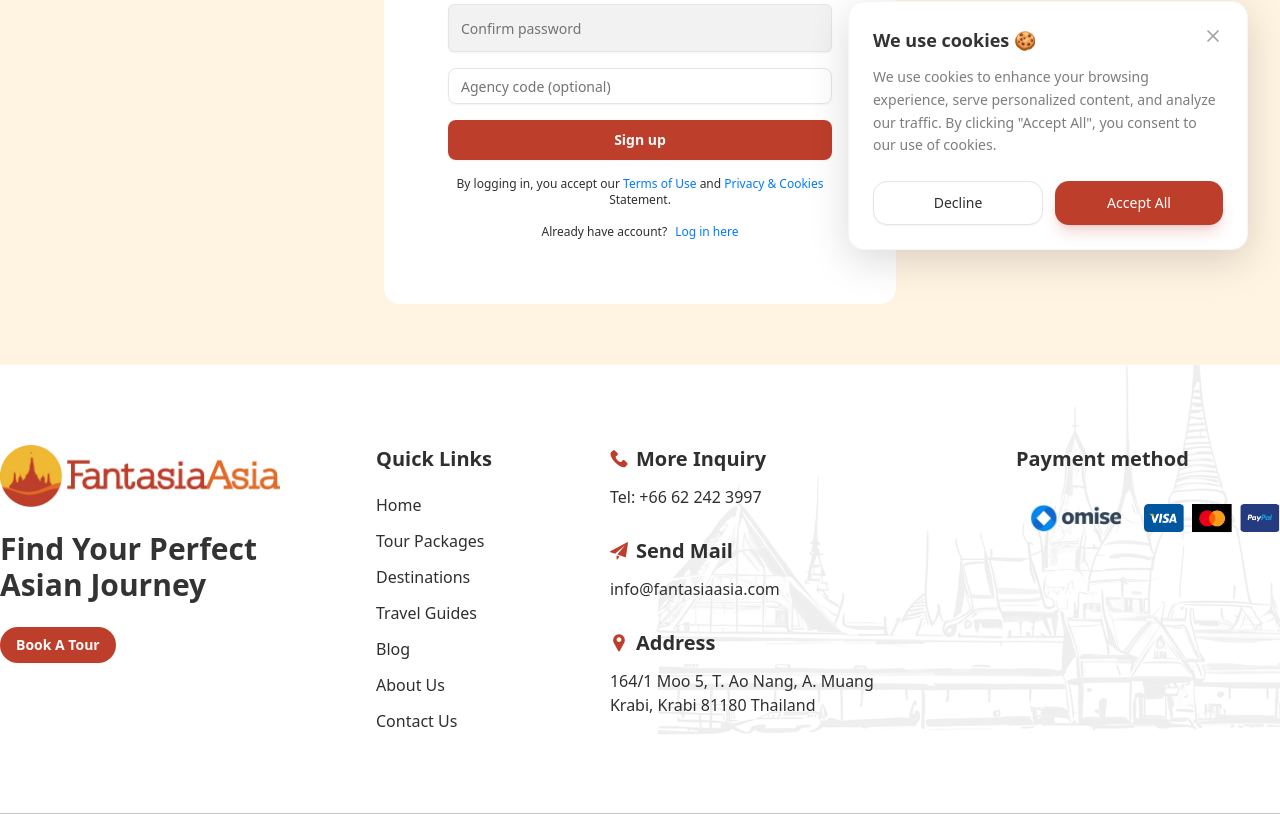
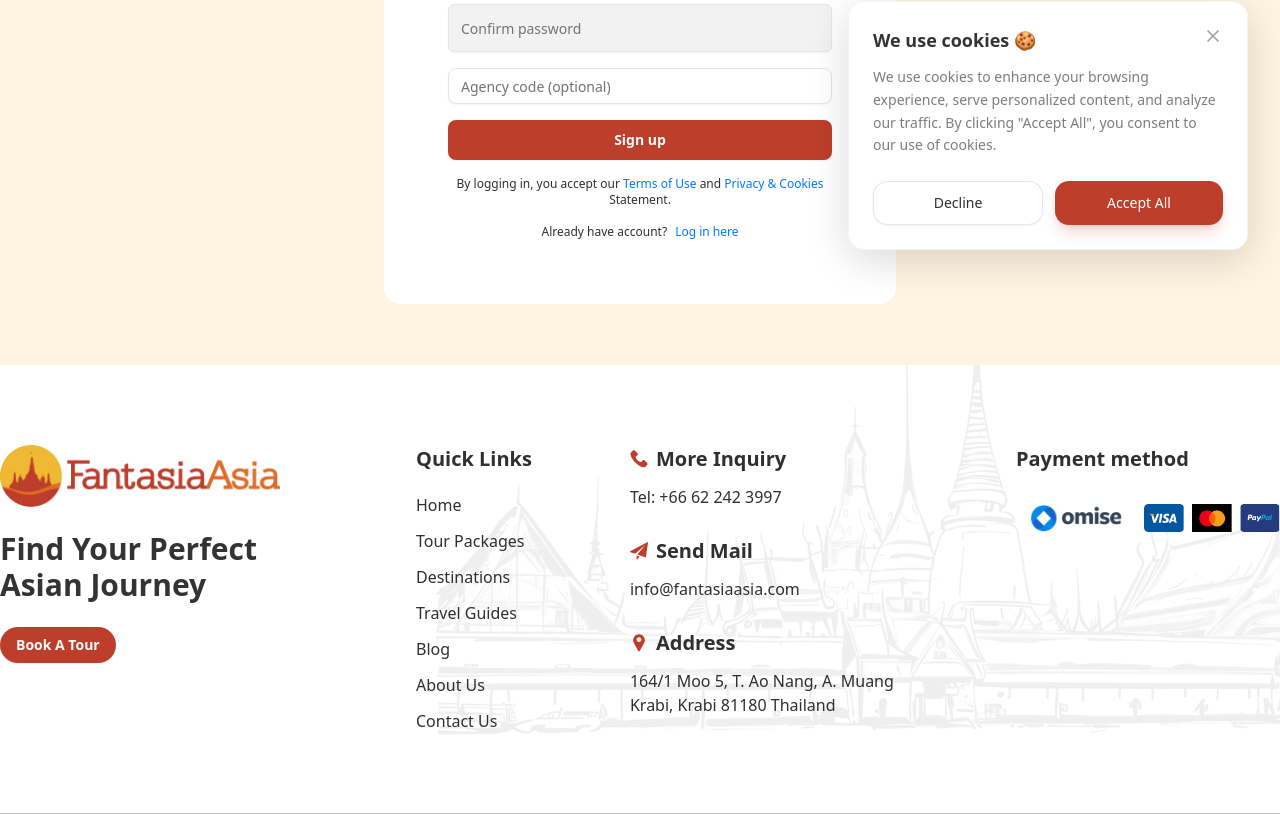
Before and after one commit to RachaponKjr/fatasiaasia, a Next.js app: page /signup in a window 1280 px wide. Shown: the part 534-1348 px from the top of the page. Built offline with nearby package versions, Linux system fonts and the light colour scheme; no server answers.

Commit message:
Fix mobile auth and footer overflow

```diff
--- a/app/(auth)/forgotpassword/page.tsx
+++ b/app/(auth)/forgotpassword/page.tsx
@@ -8,11 +8,11 @@ import Link from "next/link";
 
 const page = () => {
   return (
-    <div className="w-full h-screen bg-[#FFF3E1] flex items-center  relative">
-      <div className="max-w-lg bg-white h-max w-full z-20 mx-auto p-16 rounded-2xl flex flex-col items-center gap-12">
-        <Image src={keyforgot} alt="" width={170} height={170} />
+    <div className="w-full min-h-screen bg-[#FFF3E1] flex items-center relative px-4 py-8">
+      <div className="max-w-lg bg-white h-max w-full z-20 mx-auto p-5 sm:p-10 lg:p-16 rounded-2xl flex flex-col items-center gap-8 lg:gap-12">
+        <Image src={keyforgot} alt="" width={170} height={170} className="w-32 sm:w-[170px] h-auto" />
         <div className="text-center flex flex-col gap-4 leading-none">
-          <h5 className="font-bold text-[40px]">Forgot Password</h5>
+          <h5 className="font-bold text-3xl sm:text-[40px]">Forgot Password</h5>
           <span className="text-xs">
             No worries, we'll send you reset instructions.
           </span>
--- a/app/(auth)/login/page.tsx
+++ b/app/(auth)/login/page.tsx
@@ -4,8 +4,8 @@ import FormLogin from "./_components/form-login";
 const page = () => {
   return (
     <>
-      <div className="w-full h-[800px] lg:h-screen bg-[#FFF3E1] flex items-center relative p-4">
-        <div className="max-w-lg bg-white h-max w-full z-20 mx-auto p-16 rounded-2xl flex flex-col gap-12">
+      <div className="w-full min-h-screen bg-[#FFF3E1] flex items-center relative px-4 py-8">
+        <div className="max-w-lg bg-white h-max w-full z-20 mx-auto p-5 sm:p-10 lg:p-16 rounded-2xl flex flex-col gap-8 lg:gap-12">
           <span className="font-semibold text-[28px] text-center">Login</span>
           <FormLogin />
         </div>
--- a/app/(auth)/signup/page.tsx
+++ b/app/(auth)/signup/page.tsx
@@ -7,8 +7,8 @@ import FormSignUp from "./_components/form-signup";
 const page = () => {
   return (
     <>
-      <div className="w-full h-[800px] lg:h-screen bg-[#FFF3E1] flex items-center relative p-4">
-        <div className="max-w-lg bg-white h-max w-full z-20 mx-auto p-16 rounded-2xl flex flex-col gap-12">
+      <div className="w-full min-h-screen bg-[#FFF3E1] flex items-center relative px-4 py-8">
+        <div className="max-w-lg bg-white h-max w-full z-20 mx-auto p-5 sm:p-10 lg:p-16 rounded-2xl flex flex-col gap-8 lg:gap-12">
           <FormSignUp />
         </div>
       </div>
--- a/components/auth-dialog.tsx
+++ b/components/auth-dialog.tsx
@@ -59,7 +59,7 @@ const AuthDialog = ({
 
   return (
     <Dialog open={open} onOpenChange={onOpenChange}>
-      <DialogContent className="max-w-md max-h-[90vh] overflow-y-auto">
+      <DialogContent className="w-[calc(100vw-2rem)] max-w-md max-h-[90vh] overflow-y-auto">
         <DialogHeader>
           <DialogTitle className="text-2xl font-bold text-center">
             {tab === "login" ? "Welcome back" : "Create your account"}
--- a/components/footer.tsx
+++ b/components/footer.tsx
@@ -31,14 +31,14 @@ const Footer = ({
 }: FooterProps = {}) => {
   return (
     <div className="relative overflow-hidden">
-      <div className="py-10 md:py-16 lg:py-20 px-4 md:px-6 lg:px-0 container mx-auto flex md:flex-row flex-col gap-8 md:gap-12 lg:gap-0 relative items-start z-10">
-        <div className="max-w-xs flex flex-col items-start gap-4 md:gap-6">
+      <div className="py-10 md:py-16 lg:py-20 px-4 md:px-6 lg:px-0 container mx-auto flex flex-col md:flex-row gap-8 md:gap-12 lg:gap-0 relative items-start z-10">
+        <div className="w-full max-w-xs flex flex-col items-start gap-4 md:gap-6">
           <Image
             src={logoUrl || "/logo.png"}
             alt="logo-webside"
             width={280}
             height={280}
-            className="w-[200px] md:w-[240px] lg:w-[280px] h-auto object-contain"
+            className="w-[180px] sm:w-[200px] md:w-[240px] lg:w-[280px] h-auto object-contain"
             unoptimized={Boolean(logoUrl)}
           />
           <Link href="/tours">
@@ -52,8 +52,8 @@ const Footer = ({
             </Button>
           </Link>
         </div>
-        <div className="grid grid-cols-2 md:flex md:flex-wrap lg:flex-nowrap gap-6 md:gap-8 lg:gap-0 justify-between flex-1 lg:ml-16 xl:ml-24">
-          <div className="flex flex-col gap-5">
+        <div className="grid w-full min-w-0 grid-cols-1 sm:grid-cols-2 md:flex md:flex-wrap lg:flex-nowrap gap-8 md:gap-8 lg:gap-0 justify-between flex-1 lg:ml-16 xl:ml-24">
+          <div className="flex min-w-0 flex-col gap-5">
             <span className="text-xl font-semibold">Quick Links</span>
             <ul className="flex flex-col gap-3 font-normal [&>li>a]:transition-colors [&>li>a:hover]:text-main">
               <li>
@@ -79,7 +79,7 @@ const Footer = ({
               </li>
             </ul>
           </div>
-          <div className="max-w-[16rem] md:max-w-[18rem] flex flex-col gap-7">
+          <div className="max-w-[18rem] min-w-0 flex flex-col gap-7">
             <div className="flex flex-col gap-3">
               <div className="flex gap-2 items-center">
                 <PhoneIcon size={18} />
@@ -92,25 +92,24 @@ const Footer = ({
                 <MailIcon size={18} />
                 <span className="text-xl font-semibold">Send Mail</span>
               </div>
-              <span>info@fantasiaasia.com</span>
+              <span className="break-words">info@fantasiaasia.com</span>
             </div>
             <div className="flex flex-col gap-3">
               <div className="flex gap-2 items-center">
                 <Address size={18} />
                 <span className="text-xl font-semibold">Address</span>
               </div>
-              <span>
+              <span className="break-words">
                 164/1 Moo 5, T. Ao Nang, A. Muang Krabi, Krabi 81180 Thailand
               </span>
             </div>
           </div>
-          <div className="flex flex-col">
-            <div className="mmax-w-sm">
-
+          <div className="flex min-w-0 flex-col sm:col-span-2 lg:col-span-1">
+            <div className="max-w-sm">
               <div className="flex flex-col gap-5">
                 <span className="text-xl font-semibold">Payment method</span>
-                <div className="flex gap-2 items-center">
-                  <div className="w-[120px] h-[50px] relative ">
+                <div className="flex flex-wrap gap-2 items-center">
+                  <div className="w-[112px] sm:w-[120px] h-[50px] relative shrink-0">
                     <Image
                       src={paymentIcons.omise || omise.src}
                       alt="omise"
@@ -124,7 +123,7 @@ const Footer = ({
                     alt="visa"
                     width={40}
                     height={40}
-                    className="h-10 w-10 object-contain"
+                    className="h-10 w-10 shrink-0 object-contain"
                     unoptimized={Boolean(paymentIcons.visa)}
                   />
                   <Image
@@ -132,7 +131,7 @@ const Footer = ({
                     alt="mastercard"
                     width={40}
                     height={40}
-                    className="h-10 w-10 rounded object-contain"
+                    className="h-10 w-10 shrink-0 rounded object-contain"
                     unoptimized={Boolean(paymentIcons.mastercard)}
                   />
                   <Image
@@ -140,7 +139,7 @@ const Footer = ({
                     alt="paypal"
                     width={40}
                     height={40}
-                    className="h-10 w-10 object-contain"
+                    className="h-10 w-10 shrink-0 object-contain"
                     unoptimized={Boolean(paymentIcons.paypal)}
                   />
                 </div>
@@ -154,7 +153,7 @@ const Footer = ({
         alt="footerbg"
         width={850}
         height={500}
-        className="absolute -top-20 -right-55 z-0 opacity-[7%] object-contain"
+        className="pointer-events-none absolute -top-10 right-0 z-0 hidden w-[460px] opacity-[7%] object-contain md:block lg:-top-20 lg:w-[850px]"
         unoptimized={Boolean(footerBackgroundUrl)}
       />
       <div className="w-full h-[1px] bg-[#C5C5C5]" />
```
Also changed, not shown: app/(auth)/signup/_components/form-signup.tsx (+13 -10 lines).
